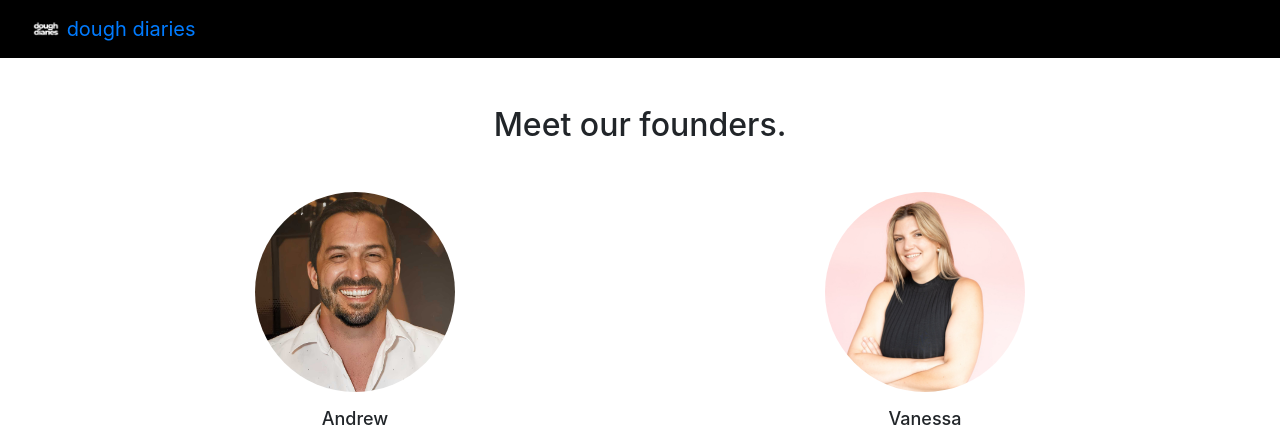
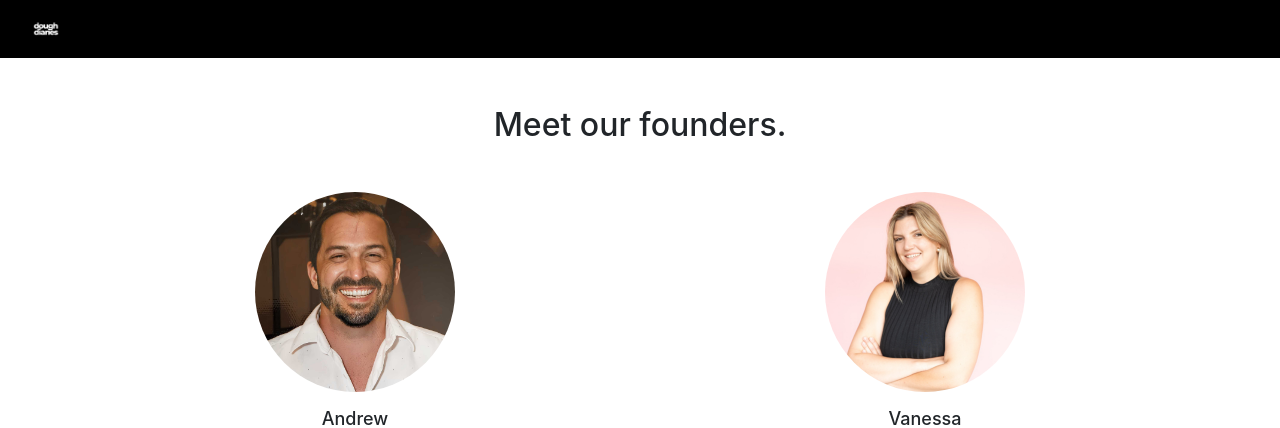
Before and after one commit to LamettaV/doughdiaries, a Flask app: page /about in a window 1280 px wide. Shown: the top 428 px of the page. Run offline with Flask 3, Linux system fonts and the light colour scheme; some libraries are stand-ins or nearby versions.

Commit message:
Changed base html

```diff
--- a/templates/base.html
+++ b/templates/base.html
@@ -14,9 +14,7 @@
             <div class="container-fluid">
               <!-- Logo section -->
               <a class="navbar-brand" href="{{ url_for('home') }}">
-                <img src="{{ url_for('static', filename='img/dough.png') }}" alt="Logo" width="30" height="30" class="d-inline-block align-top">
-                dough diaries
-              </a>
+                <img src="{{ url_for('static', filename='img/dough.png') }}" alt="Logo" width="30" height="30" class="d-inline-block align-top"></a>
               <div class="collapse navbar-collapse" id="navbarNav">
                 <ul class="navbar-nav ms-auto">
                   <li class="nav-item">
```
